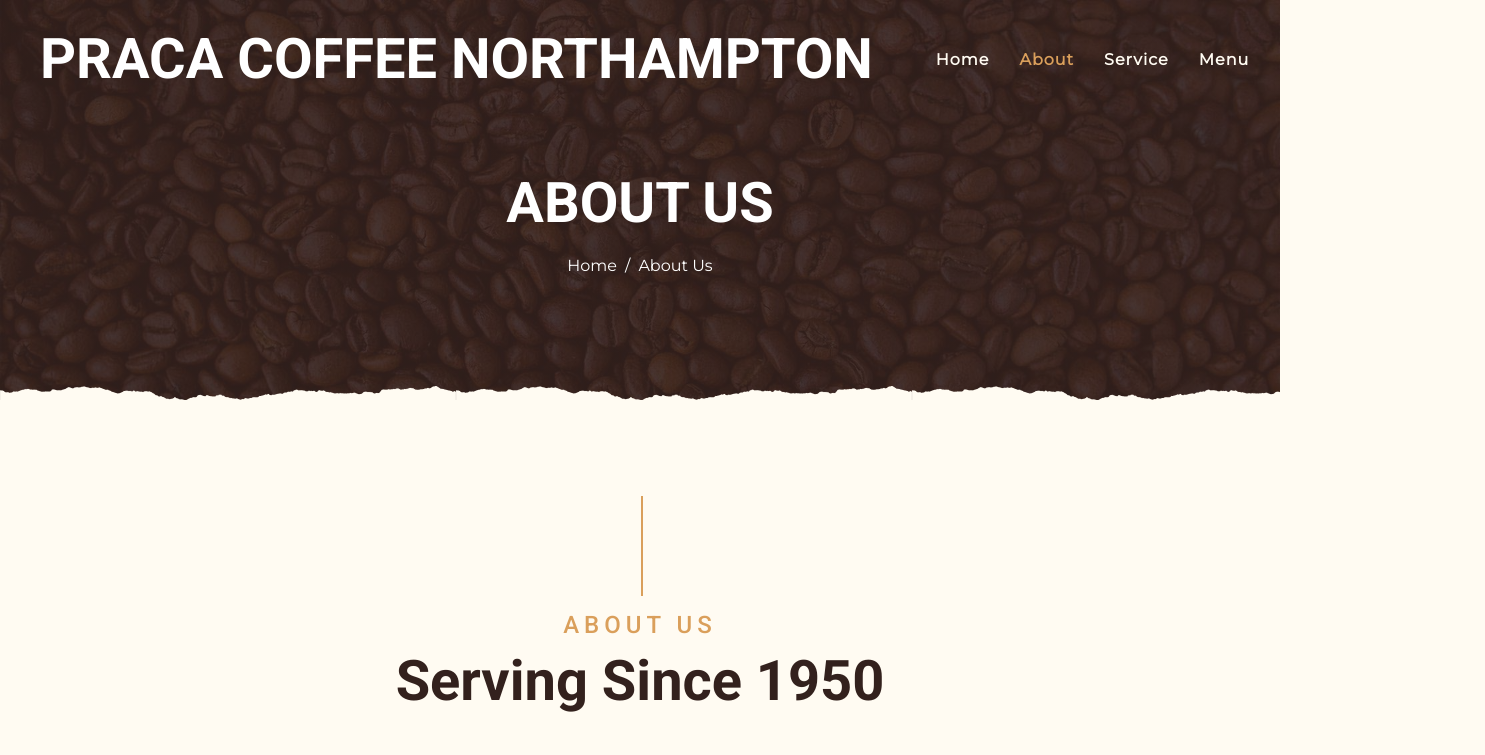
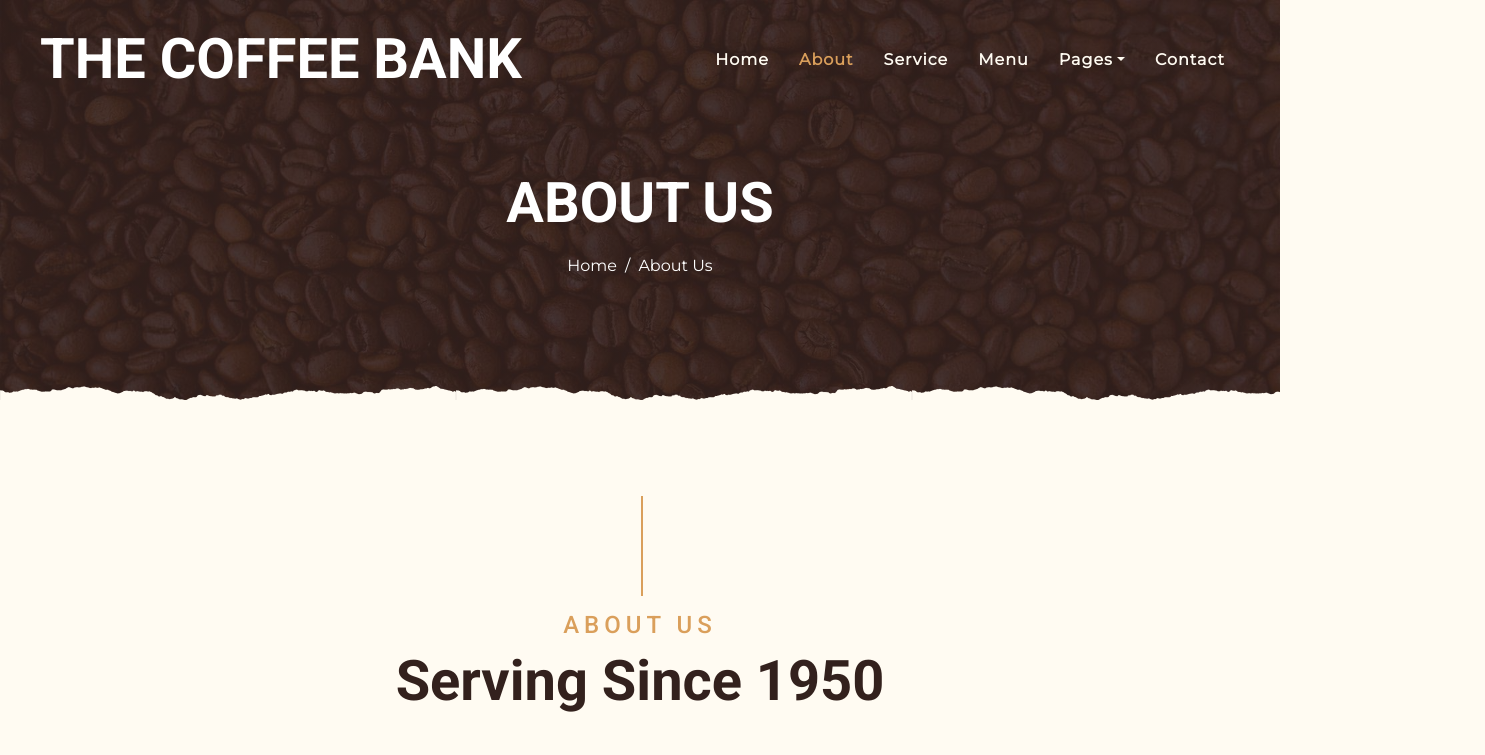
Before and after one commit to AbdulMoiz5702/The-Coffee-bank, a plain HTML site: page about.html in a window 1280 px wide. Shown: the top 755 px of the page, 1485 px wide, since content can reach past the window. Drawn offline with nearby package versions, Linux system fonts and the light colour scheme.

Commit message:
first commit

```diff
--- a/about.html
+++ b/about.html
@@ -3,7 +3,6 @@
 
 <head>
     <meta charset="utf-8">
-    <title>Craic'd Pot Coffee House - Coffee Shop HTML Template</title>
     <meta content="width=device-width, initial-scale=1.0" name="viewport">
     <meta content="Free Website Template" name="keywords">
     <meta content="Free Website Template" name="description">
@@ -31,7 +30,7 @@
     <div class="container-fluid p-0 nav-bar">
         <nav class="navbar navbar-expand-lg bg-none navbar-dark py-3">
             <a href="index.html" class="navbar-brand px-lg-4 m-0">
-                <h1 class="m-0 display-4 text-uppercase text-white">Praca Coffee Northampton</h1>
+                <h1 class="m-0 display-4 text-uppercase text-white">The Coffee bank</h1>
             </a>
             <button type="button" class="navbar-toggler" data-toggle="collapse" data-target="#navbarCollapse">
                 <span class="navbar-toggler-icon"></span>
```
Also changed, not shown: reservation.html (+1 -2 lines).
